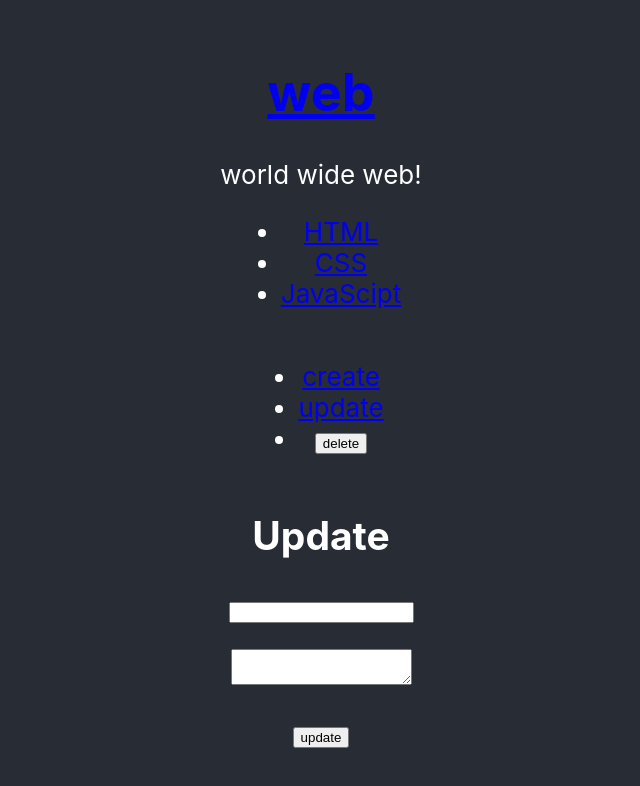
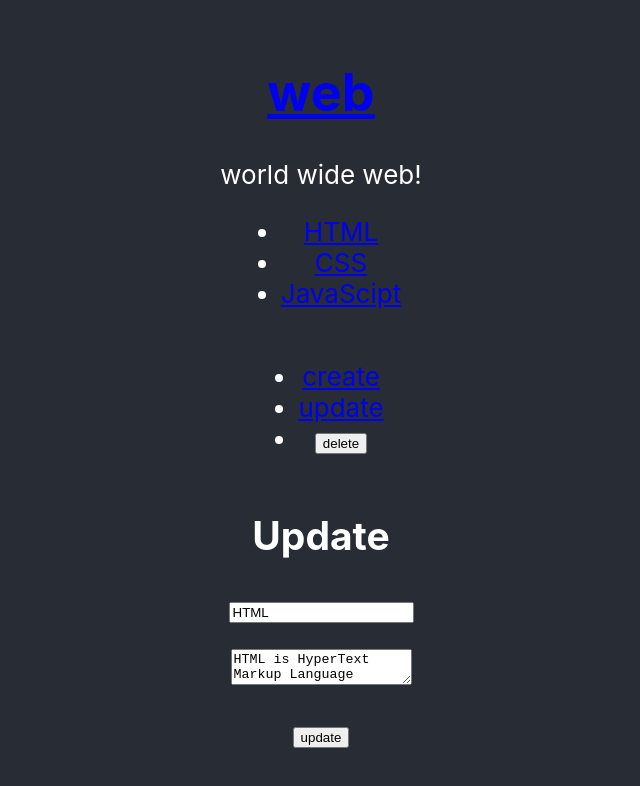
Before and after one commit to leesoeun98/classreact-project, a React (Create React App) app: page / in a window 1280 px wide. Both pictures are taken after a click on the link "update". Shown: the top 786 px of the page, without its empty margins (319-959 px from the left). Built offline with nearby package versions, Linux system fonts and the light colour scheme.

Commit message:
Add constructor for showing selected content's title and description

```diff
--- a/src/components/UpdateContents.js
+++ b/src/components/UpdateContents.js
@@ -1,13 +1,33 @@
 import React, { Component } from 'react';
 
+{/* 1. Toc에서 선택한, selected_id와 해당 title, desc를 인자로 먼저 받아서 띄운다.
+    -> 이걸위해 App에서 updatecontent component에 data={_content}를 준 것이다.
+    value={this.props.data.title} 이렇게 쓰면 선택한 content의 title이 넣어진다.
+    허나 이때, value값은 props라 수정을 못하므로...state로 바꿔줘야함...그래서 constructor필요
+
+    2. Update에서 수정한 title, desc를 onSubmit의 인자로 넘겨서 App에서 setstate를 한다.
+ */}
 class UpdateContents extends Component{
+    constructor(props){
+        super(props);
+        //update의 state값들은 props인 data에서 받아온 값들로 초기화해야하므로
+        this.state={
+            id:this.props.data.id,
+            title:this.props.data.title,
+            desc:this.props.data.desc
+        }
+    }
     render(){
         return(
             <article>
                 <h2>Update</h2>
-                <form action="/update" method="post">
-                    <p><input type="text" name="title" value=""></input></p>
-                    <p><textarea name="desc" value=""></textarea></p>
+                <form action="/update" method="post"
+                onSubmit={function(e){
+                    e.preventDefault();
+                    //this.props.onSubmit(title, desc);
+                }.bind(this)}>
+                    <p><input type="text" name="title" value={this.state.title}></input></p>
+                    <p><textarea name="desc" value={this.state.desc}></textarea></p>
                     <p><button type="submit">update</button></p>
                 </form>
             </article>
```
